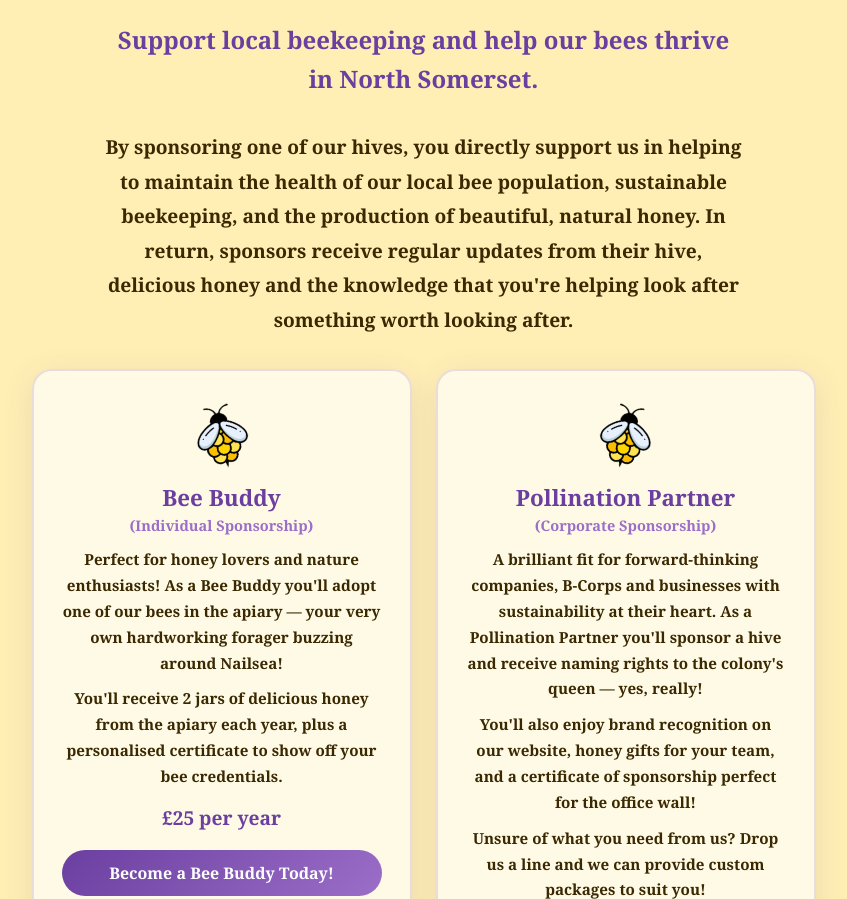
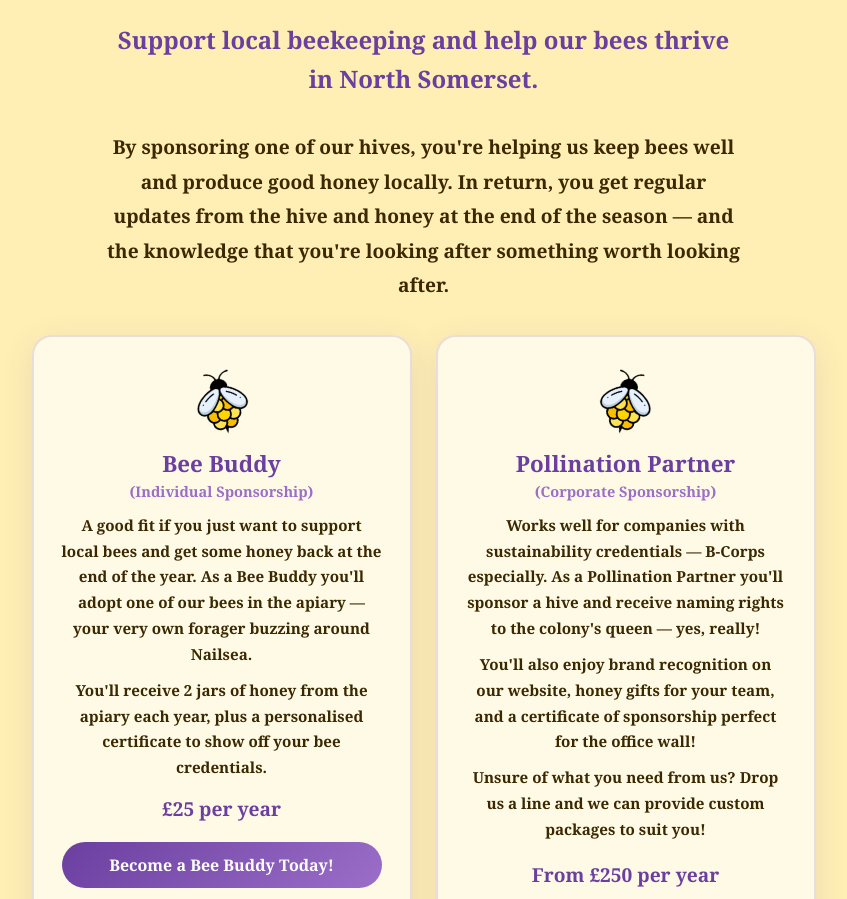
Before and after one commit to sdewer/Dewberrybees, a plain HTML site: page sponsorship.html in a window 1280 px wide. Shown: the part 807-1706 px from the top of the page, without its empty margins (209-1056 px from the left). Drawn offline with Linux system fonts and the light colour scheme; a web font is replaced by a local one.

Commit message:
Add files via upload

```diff
--- a/sponsorship.html
+++ b/sponsorship.html
@@ -137,21 +137,21 @@
 
       <p class="subhead">Support local beekeeping and help our bees thrive in North Somerset.</p>
 
-      <p class="body-text">By sponsoring one of our hives, you directly support us in helping to maintain the health of our local bee population, sustainable beekeeping, and the production of beautiful, natural honey. In return, sponsors receive regular updates from their hive, delicious honey and the knowledge that you're helping look after something worth looking after.</p>
+      <p class="body-text">By sponsoring one of our hives, you're helping us keep bees well and produce good honey locally. In return, you get regular updates from the hive and honey at the end of the season — and the knowledge that you're looking after something worth looking after.</p>
 
       <div class="sponsor-tiers">
         <div class="sponsor-card">
           <div class="tier-icon" style="line-height:1;"><img src="bee-logo.png" alt="🐝" style="width:52px;height:auto;display:inline-block;vertical-align:middle;transform:rotate(-12deg);" /></div>
           <h3>Bee Buddy<br/><span style="font-size:0.65em;color:var(--purple-light);font-weight:700;display:block;margin-top:2px;">(Individual Sponsorship)</span></h3>
-          <p>Perfect for honey lovers and nature enthusiasts! As a Bee Buddy you'll adopt one of our bees in the apiary — your very own hardworking forager buzzing around Nailsea!</p>
-          <p>You'll receive <strong>2 jars of delicious honey</strong> from the apiary each year, plus a personalised certificate to show off your bee credentials.</p>
+          <p>A good fit if you just want to support local bees and get some honey back at the end of the year. As a Bee Buddy you'll adopt one of our bees in the apiary — your very own forager buzzing around Nailsea.</p>
+          <p>You'll receive <strong>2 jars of honey</strong> from the apiary each year, plus a personalised certificate to show off your bee credentials.</p>
           <p class="price" style="color:var(--purple-dark);margin-top:12px;">£25 per year</p>
           <a  href="contact.html" class="sponsor-btn">Become a Bee Buddy Today!</a>
         </div>
         <div class="sponsor-card">
           <div class="tier-icon" style="line-height:1;"><img src="bee-logo.png" alt="🐝" style="width:52px;height:auto;display:inline-block;vertical-align:middle;transform:rotate(12deg);" /></div>
           <h3>Pollination Partner<br/><span style="font-size:0.65em;color:var(--purple-light);font-weight:700;display:block;margin-top:2px;">(Corporate Sponsorship)</span></h3>
-          <p>A brilliant fit for forward-thinking companies, B-Corps and businesses with sustainability at their heart. As a Pollination Partner you'll sponsor a hive and receive naming rights to the colony's queen — yes, really!</p>
+          <p>Works well for companies with sustainability credentials — B-Corps especially. As a Pollination Partner you'll sponsor a hive and receive naming rights to the colony's queen — yes, really!</p>
           <p>You'll also enjoy brand recognition on our website, honey gifts for your team, and a certificate of sponsorship perfect for the office wall!</p>
           <p>Unsure of what you need from us? Drop us a line and we can provide custom packages to suit you!</p>
                     <p class="price" style="color:var(--purple-dark);margin-top:auto;padding-top:16px;">From £250 per year</p>
@@ -175,7 +175,7 @@
             </div>
             <div class="sponsor-card-body">
               <h4>Salon Concepts</h4>
-              <p>A huge thank you to Adam and the team at <a href="https://salonconcepts.co.uk/" target="_blank" rel="noopener">Salon Concepts</a> for being our very first hive sponsor. Approaching their 40th year, Salon Concepts are a certified B-Corp representing the world's top hair brands across the South West — passionate about sustainability, education, and using business as a force for good. A perfect fit.</p>
+              <p>A huge thank you to Adam and the team at <a href="https://salonconcepts.co.uk/" target="_blank" rel="noopener">Salon Concepts</a> for being our very first hive sponsor. Approaching their 40th year, Salon Concepts are a certified B-Corp representing the world's top hair brands across the South West — with sustainability and education at the core of how they work. We're glad it was them.</p>
             </div>
           </div>
 
```
Also changed, not shown: contact.html (+2 -2 lines).
